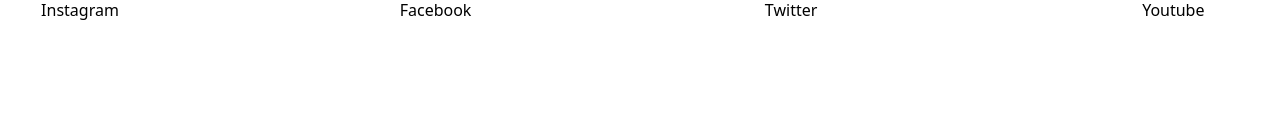
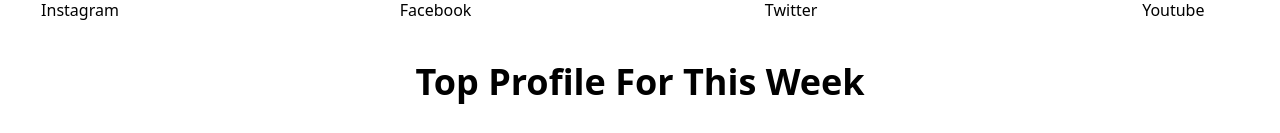
Before and after one commit to Kalpitrao47/Machine_test, a React (Create React App) app: page / in a window 1280 px wide. Shown: the part 664-797 px from the top of the page. Built offline with nearby package versions, Linux system fonts and the light colour scheme.

Commit message:
TopProfile

```diff
--- a/src/App.js
+++ b/src/App.js
@@ -3,6 +3,7 @@
 import Header from './Components/Header';
 import GradientAbout from './Components/GradientAbout';
 import SocialLogo from './Components/SocialLogo';
+import TopProfile from './Components/TopProfile';
 
 function App() {
   return (
@@ -10,6 +11,7 @@
       <Header/>
       <GradientAbout/>
       <SocialLogo/>
+      <TopProfile/>
     </div>
   );
 }
--- /dev/null
+++ b/src/Components/TopProfile.js
@@ -0,0 +1,16 @@
+import React from "react";
+
+const TopProfile = () => {
+  return (
+    <div className="mt-10">
+      <h1 className="font-semibold text-4xl">Top Profile For This Week</h1>
+      <div>
+        <div></div>
+        <div></div>
+        <div></div>
+      </div>
+    </div>
+  );
+};
+
+export default TopProfile;
```
